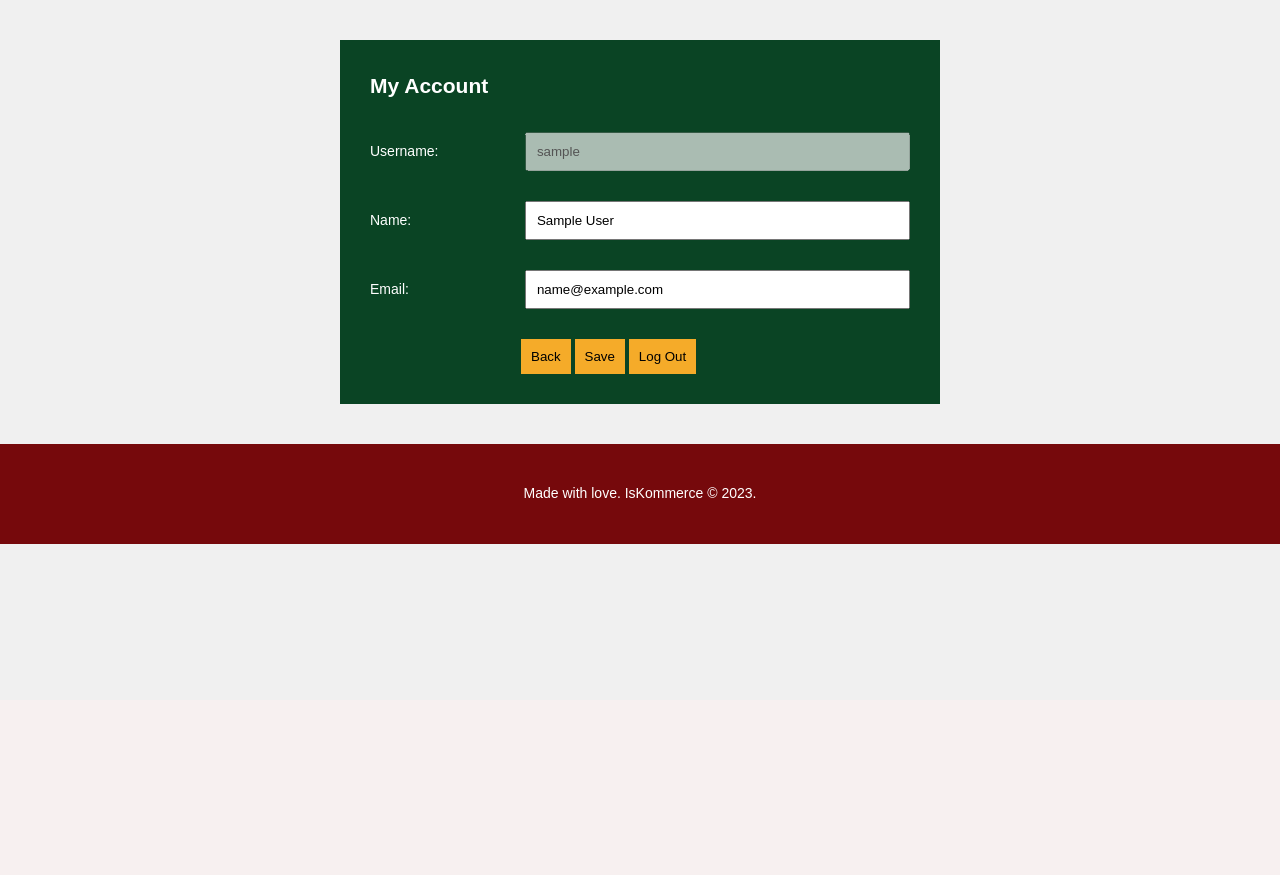
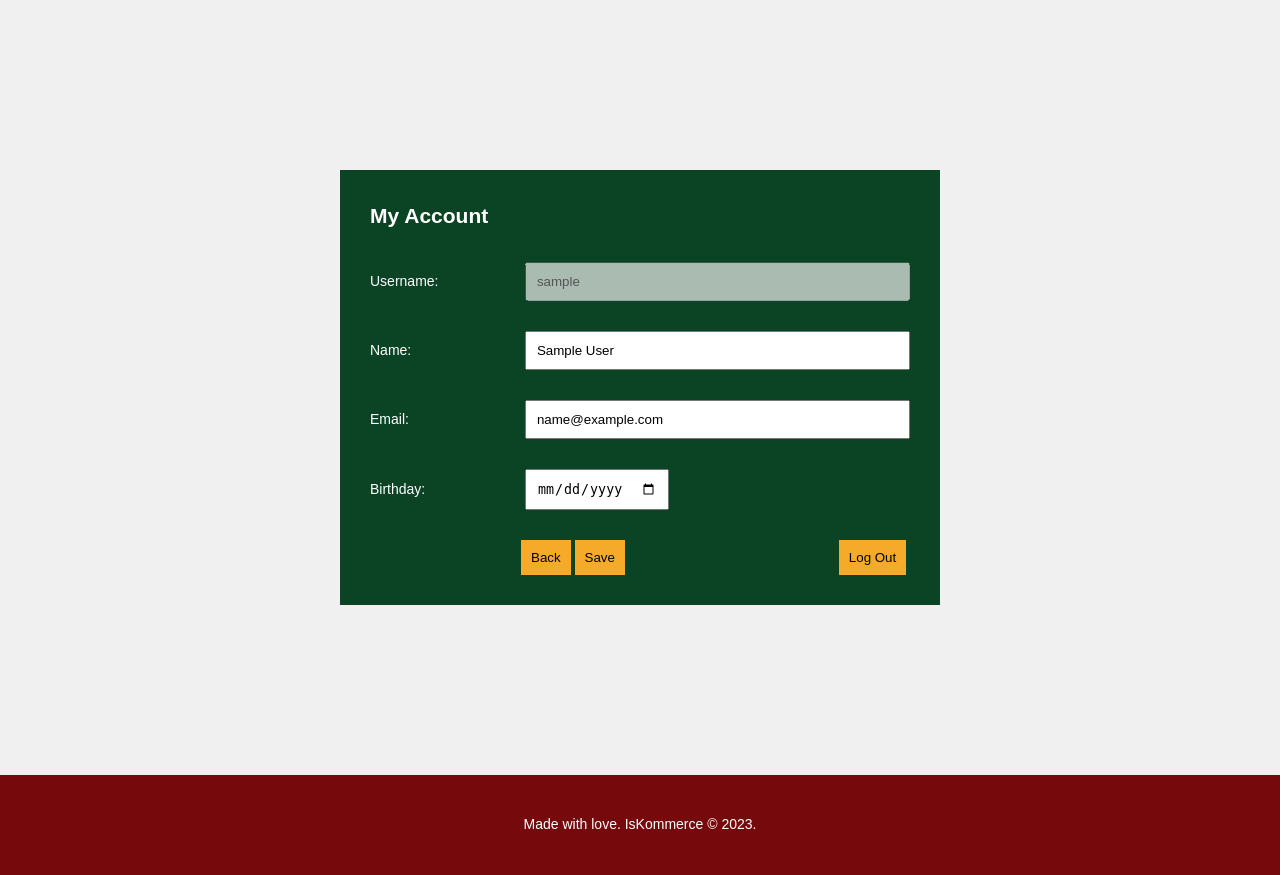
Before and after one commit to chstrkn/IsKommerce, a PHP site: page /account.php in a window 1280 px wide. Shown: the part 100-975 px from the top of the page. Before the commit the page ends 644 px from the top, so only its background shows below. Run offline with PHP 8.4, Linux system fonts and the light colour scheme; the visitor is signed in with stand-in values (Sample User, id 1).

Commit message:
Add birthday attribute for table user

```diff
--- a/account.php
+++ b/account.php
@@ -11,10 +11,12 @@ if (isset($_POST['account'])) {
   $name = $_POST['name'];
   $email = $_POST['email'];
   $username = $_SESSION['username'];
-  $sql = "UPDATE user SET name='$name', email='$email' WHERE username='$username'";
+  $birthday = $_POST['birthday'];
+  $sql = "UPDATE user SET name='$name', email='$email', birthday='$birthday' WHERE username='$username'";
   if (mysqli_query($conn, $sql)) {
     $_SESSION['name'] = $name;
     $_SESSION['email'] = $email;
+    $_SESSION['birthday'] = $birthday;
     echo "<script>alert('Account updated successfully.')</script>";
   } else {
     echo "<script>alert('Error: " . mysqli_error($conn) . "')</script>";
@@ -84,6 +86,9 @@ if (isset($_POST['account'])) {
       <label for="email">Email:</label>
       <input type="email" name="email" placeholder="Email" value="<?php echo $_SESSION['email']; ?>" />
       <br />
+      <label for="birthday">Birthday:</label>
+      <input type="date" id="birthday" name="birthday" value="<?php echo $_SESSION['birthday']; ?>" />
+      <br />
       <div id="submit">
         <input type="button" value="Back" onclick="history.back()" />
         <input type="submit" name="account" value="Save" onclick="return account()" />
--- a/login.php
+++ b/login.php
@@ -17,6 +17,7 @@ if (isset($_POST['login'])) {
     $_SESSION['username'] = $username;
     $_SESSION['name'] = $row['name'];
     $_SESSION['email'] = $row['email'];
+    $_SESSION['birthday'] = $row['birthday'];
     header("Location: index.php");
   } else {
     echo "<script>alert('Invalid username or password.')</script>";
--- a/style.css
+++ b/style.css
@@ -206,7 +206,7 @@ header nav a {
 }
 #account {
   max-width: 600px;
-  margin: 40px auto;
+  margin: 170px auto;
   background-color: var(--green);
 }
 #account-form {
@@ -224,6 +224,10 @@ header nav a {
 #account-form label[for="gender"] {
   display: inline;
   width: 151px;
+}
+#account-form span#username {
+  margin-bottom: 10px;
+  padding-bottom: 16px;
 }
 #account-form input {
   padding: 10px;
@@ -243,6 +247,10 @@ header nav a {
   background-color: var(--yellow);
   border: none;
   cursor: pointer;
+}
+
+#account-form input[type="button"][value="Log Out"] {
+  margin-left: 210px;
 }
 #cart {
   min-height: 740px;
```
